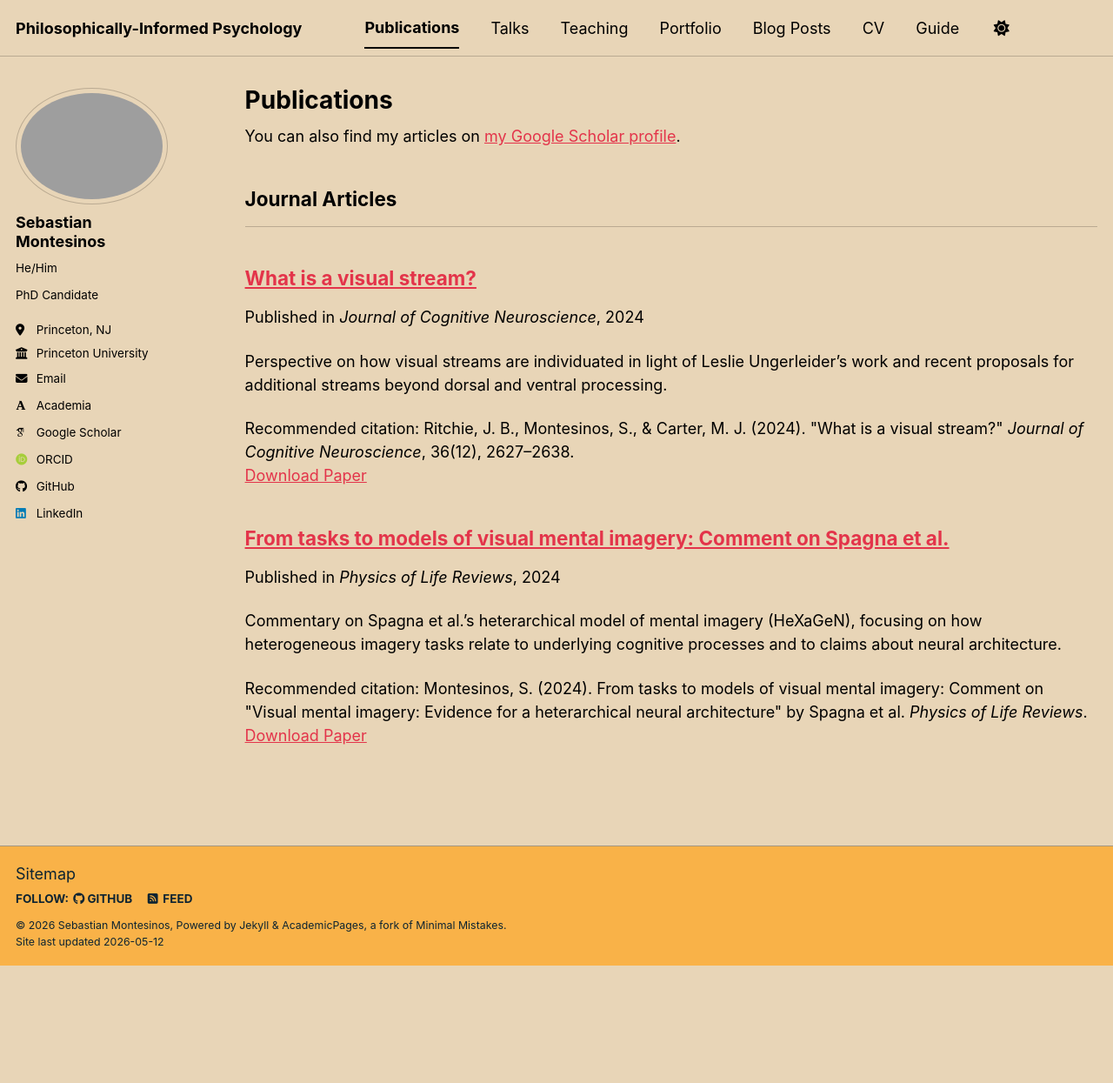
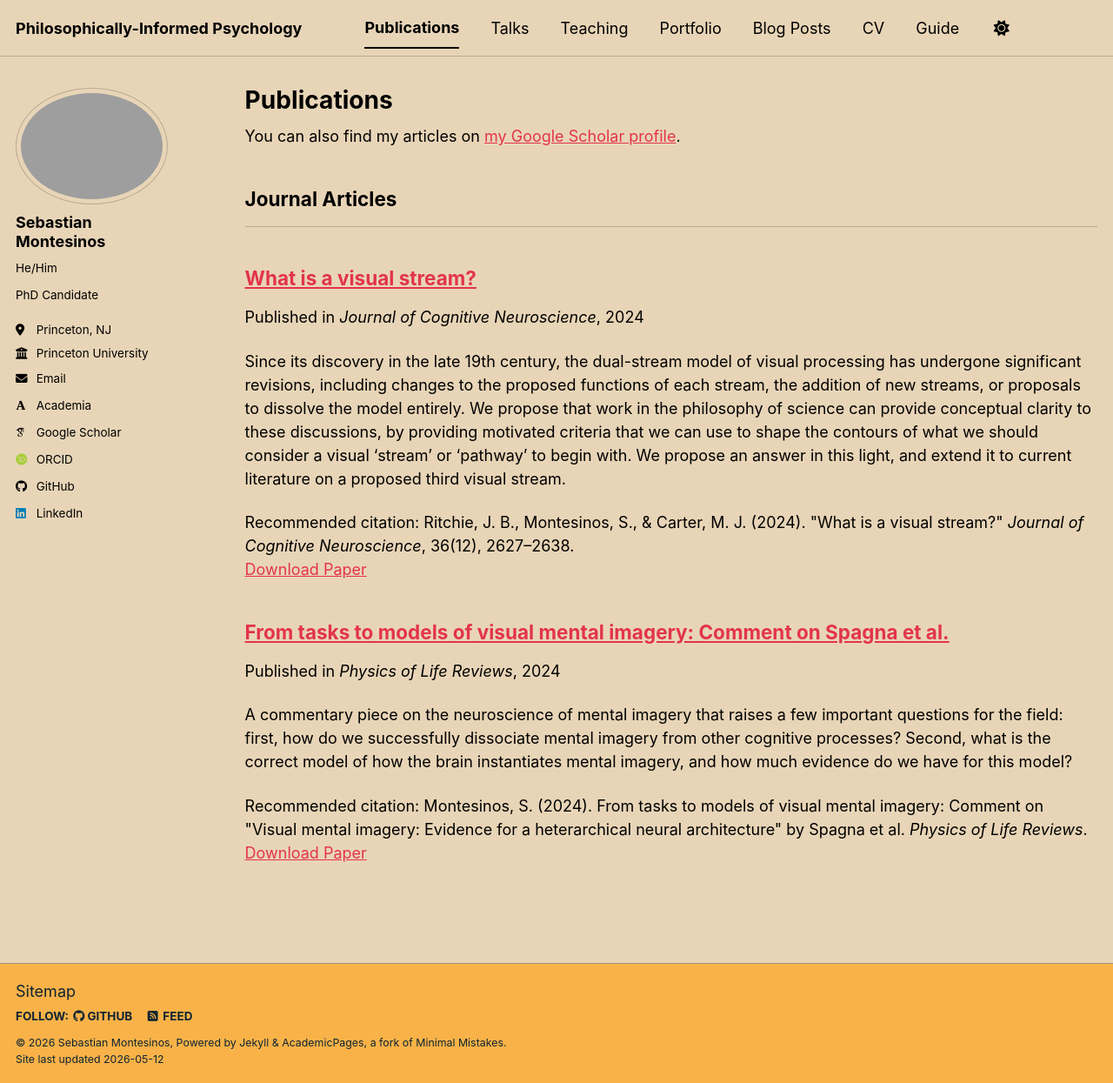
Before and after one commit to sebmonte/sebmonte.github.io, a Jekyll site: the page built from _pages/publications.html, in a window 1280 px wide and 1245 px high. Shown: the whole window at 87% size. Built offline with Jekyll 4.4.1, drawn with Linux system fonts in a browser that asks for light colours; some web fonts are replaced; a script bundle is joined from its source files by our own code; library files that are not in the unit come from our copies.

Commit message:
fixing publication description

```diff
--- a/_publications/2024-01-01-imagery-comment-spagna.md
+++ b/_publications/2024-01-01-imagery-comment-spagna.md
@@ -3,7 +3,7 @@ title: "From tasks to models of visual mental imagery: Comment on Spagna et al."
 collection: publications
 category: manuscripts
 permalink: /publication/2024-imagery-comment-spagna
-excerpt: 'Commentary on Spagna et al.’s heterarchical model of mental imagery (HeXaGeN), focusing on how heterogeneous imagery tasks relate to underlying cognitive processes and to claims about neural architecture.'
+excerpt: 'A commentary piece on the neuroscience of mental imagery that raises a few important questions for the field: first, how do we successfully dissociate mental imagery from other cognitive processes? Second, what is the correct model of how the brain instantiates mental imagery, and how much evidence do we have for this model?'
 date: 2024-01-01
 venue: 'Physics of Life Reviews'
 paperurl: 'https://www.researchgate.net/publication/379814537_From_Tasks_to_Models_of_Visual_Mental_Imagery_Comment_on_Visual_mental_imagery_Evidence_for_a_heterarchical_neural_architecture_by_Spagna_et_al'
--- a/_publications/2024-12-01-what-is-a-visual-stream.md
+++ b/_publications/2024-12-01-what-is-a-visual-stream.md
@@ -3,7 +3,7 @@ title: "What is a visual stream?"
 collection: publications
 category: manuscripts
 permalink: /publication/2024-what-is-a-visual-stream
-excerpt: 'Perspective on how visual streams are individuated in light of Leslie Ungerleider’s work and recent proposals for additional streams beyond dorsal and ventral processing.'
+excerpt: "Since its discovery in the late 19th century, the dual-stream model of visual processing has undergone significant revisions, including changes to the proposed functions of each stream, the addition of new streams, or proposals to dissolve the model entirely. We propose that work in the philosophy of science can provide conceptual clarity to these discussions, by providing motivated criteria that we can use to shape the contours of what we should consider a visual 'stream' or 'pathway' to begin with. We propose an answer in this light, and extend it to current literature on a proposed third visual stream."
 date: 2024-12-01
 venue: 'Journal of Cognitive Neuroscience'
 paperurl: 'https://direct.mit.edu/jocn/article/36/12/2627/121296/What-is-a-visual-stream'
```
